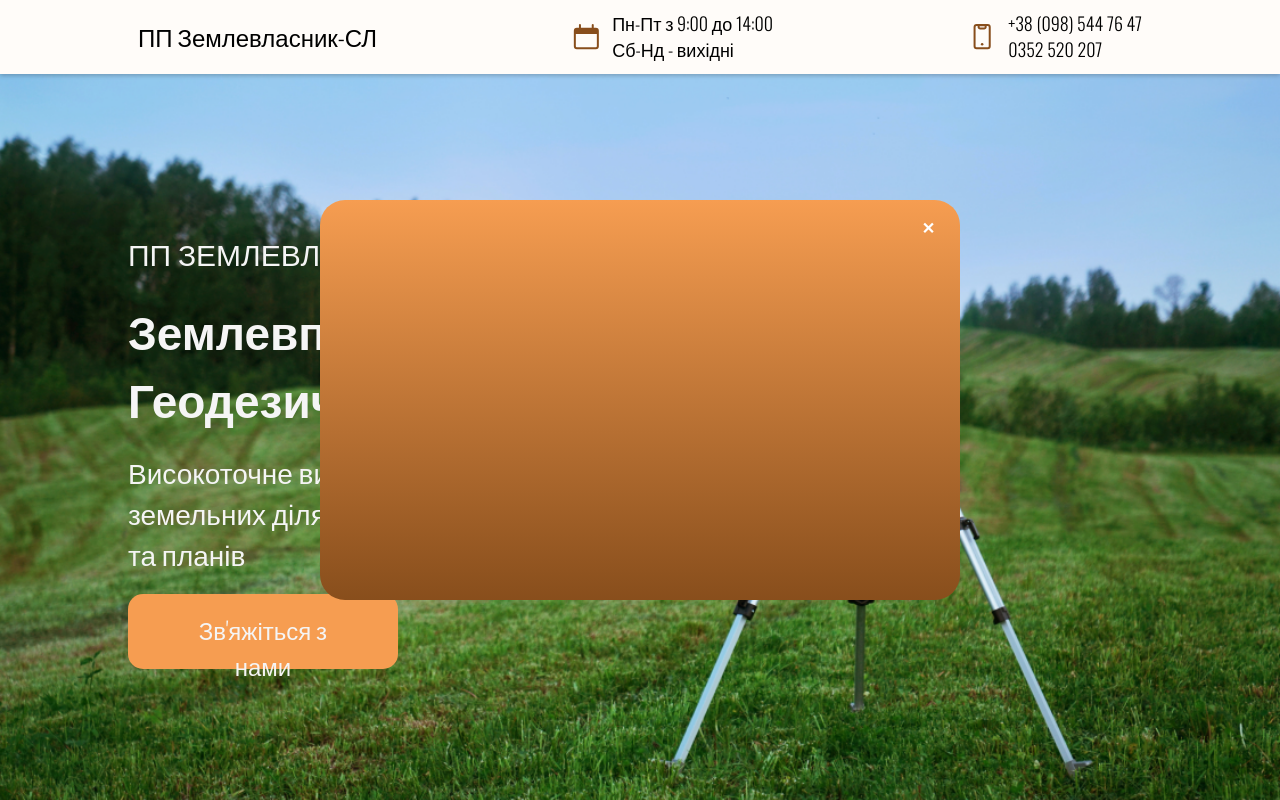
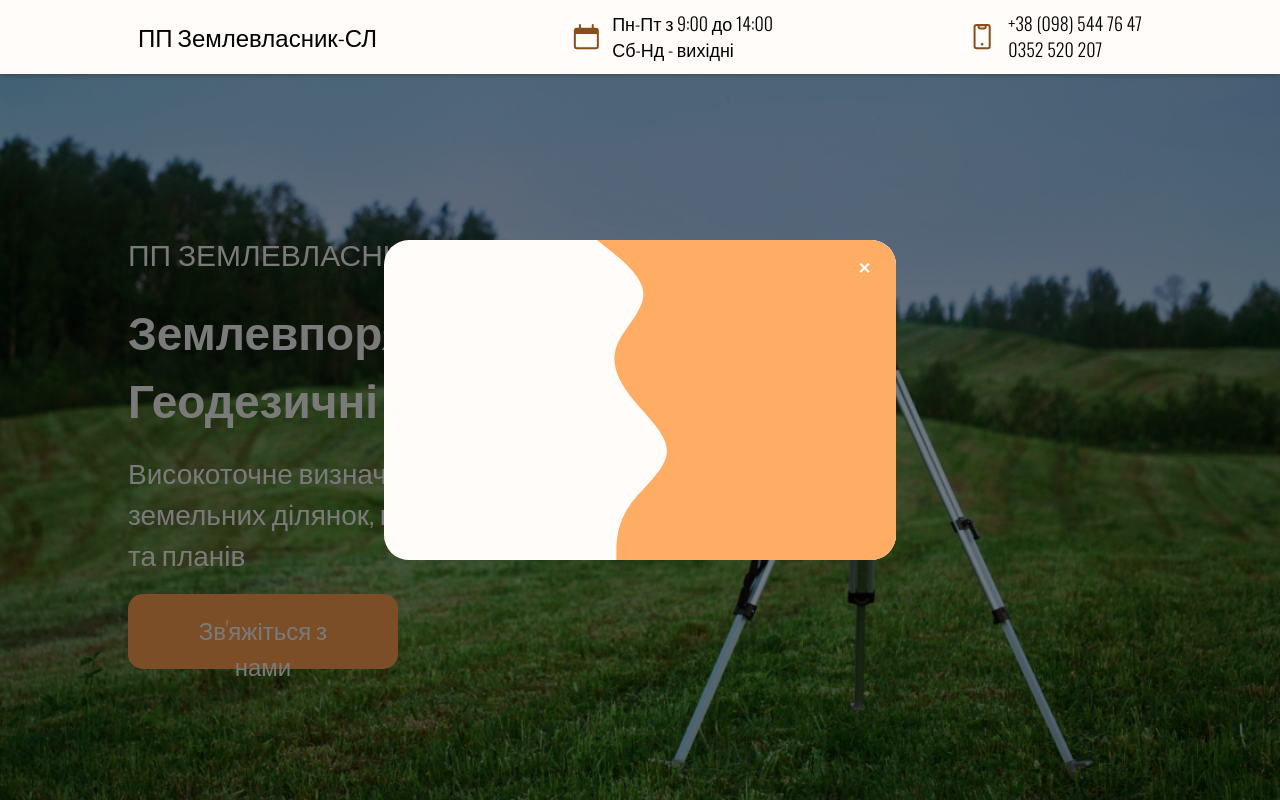
Before and after one commit to morento101/LandOwnerLandingPageNextjs, a Next.js app: page / in a window 1280 px wide. Both pictures are taken after a click on the button "Зв'яжіться з нами". Shown: the top 800 px of the page. Built offline with nearby package versions, Linux system fonts and the light colour scheme.

Commit message:
enhanced the modal background, shadow added

```diff
--- a/components/heroSection/heroSection.js
+++ b/components/heroSection/heroSection.js
@@ -51,7 +51,10 @@ const HeroSection = () => {
         onExitComplete={() => null}
       >
         {modalOpen && (
-          <Modal modalOpen={modalOpen} handleClose={() => close(setModalOpen)} />
+          <Modal
+            modalOpen={modalOpen}
+            handleClose={() => close(setModalOpen)}
+          />
         )}
       </AnimatePresence>
     </div>
--- a/components/modal/modal.js
+++ b/components/modal/modal.js
@@ -1,26 +1,29 @@
 import { motion } from "framer-motion";
 import Backdrop from "/components/backdrop/backdrop";
 import styles from "./modal.module.scss";
-import core from "/styles/core.module.scss";
+import Image from "next/image";
 
-const dropIn = {
+const flip = {
   hidden: {
-    y: "-100vh",
+    transform: "scale(0) rotateX(-360deg)",
     opacity: 0,
+    transition: {
+      delay: 0.3,
+    },
   },
   visible: {
-    y: "0",
+    transform: " scale(1) rotateX(0deg)",
     opacity: 1,
     transition: {
-      duration: 0.1,
-      type: "spring",
-      damping: 25,
-      stiffness: 500,
+      duration: 0.5,
     },
   },
   exit: {
-    y: "100vh",
+    transform: "scale(0) rotateX(360deg)",
     opacity: 0,
+    transition: {
+      duration: 0.5,
+    },
   },
 };
 
@@ -29,12 +32,20 @@ const Modal = ({ handleClose, text }) => {
     <Backdrop onClick={handleClose}>
       <motion.div
         onClick={(e) => e.stopPropagation()}
-        variants={dropIn}
+        variants={flip}
         initial="hidden"
         animate="visible"
         exit="exit"
         className={styles.modal}
+        id="modal"
       >
+        <Image
+          layout="fill"
+          objectFit="cover"
+          objectPosition="center"
+          src="/images/wave-haikei.svg"
+          className={styles.modal__img}
+        />
         <div className={styles.modal__close} onClick={handleClose}></div>
         <p>{text}</p>
       </motion.div>
--- a/components/modal/modal.module.scss
+++ b/components/modal/modal.module.scss
@@ -1,10 +1,13 @@
 @import "/styles/variables.scss";
 
 .modal {
-  background: linear-gradient(0deg, rgba(136,78,28,1) 0%, rgba(246,157,81,1) 100%);
-  width: 50vw;
-  height: 50vh;
+  width: 40vw;
+  height: 40vh;
   border-radius: 25px;
+
+  &__img {
+    border-radius: 25px;
+  }
 
   &__close {
     position: absolute;
@@ -14,7 +17,7 @@
 
     &:after {
       content: "✕";
-      color: #fff;
+      color: $backgroundColor;
       font-weight: 700;
       font-family: Arial, sans-serif;
       cursor: pointer;
--- a/lib/modal.js
+++ b/lib/modal.js
@@ -1,9 +1,14 @@
 export const open = (setModalOpen) => {
+  setModalOpen(true);
   document.body.style.overflow = "hidden";
-  setModalOpen(true);
+  setTimeout(() => {
+    document.getElementById("modal").style.boxShadow =
+      "0 0 0 50vmax rgba(0,0,0,.5)";
+  }, 400);
 };
 
 export const close = (setModalOpen) => {
   document.body.style.overflow = "auto";
+  document.getElementById("modal").style.boxShadow = "";
   setModalOpen(false);
 };
```
Also changed, not shown: public/images/wave-haikei.svg (added).
